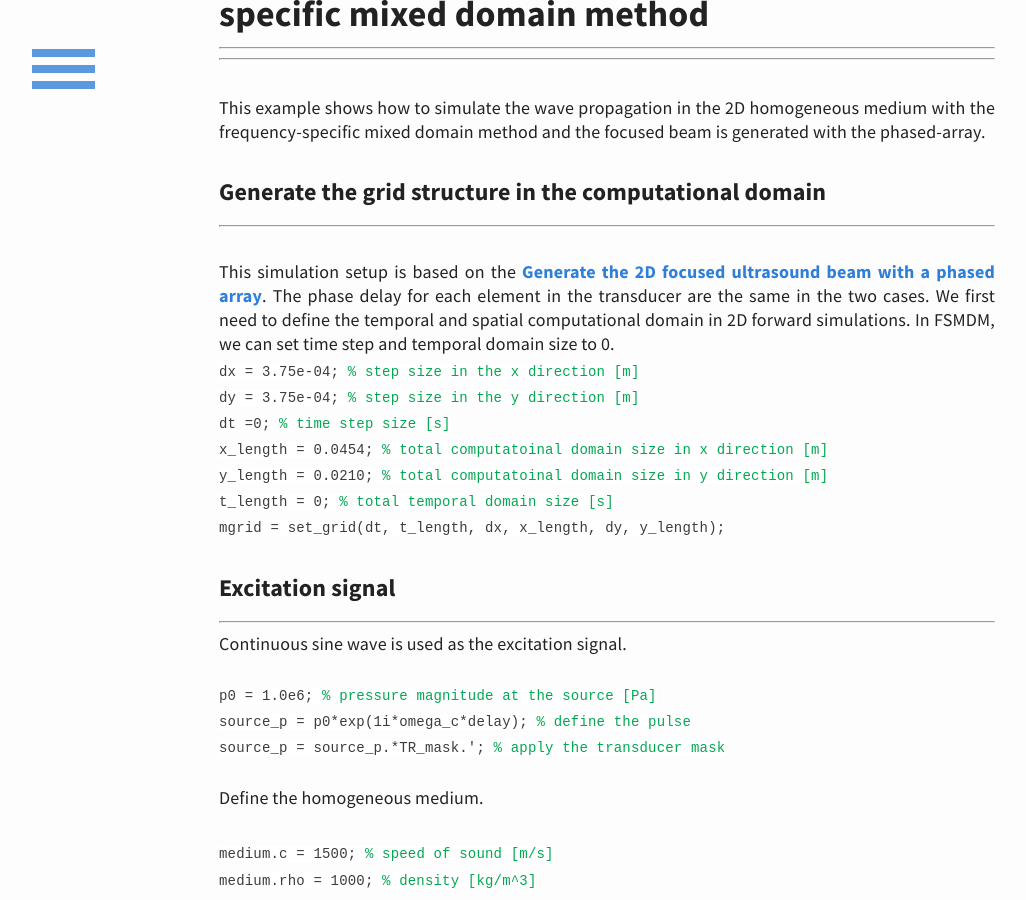
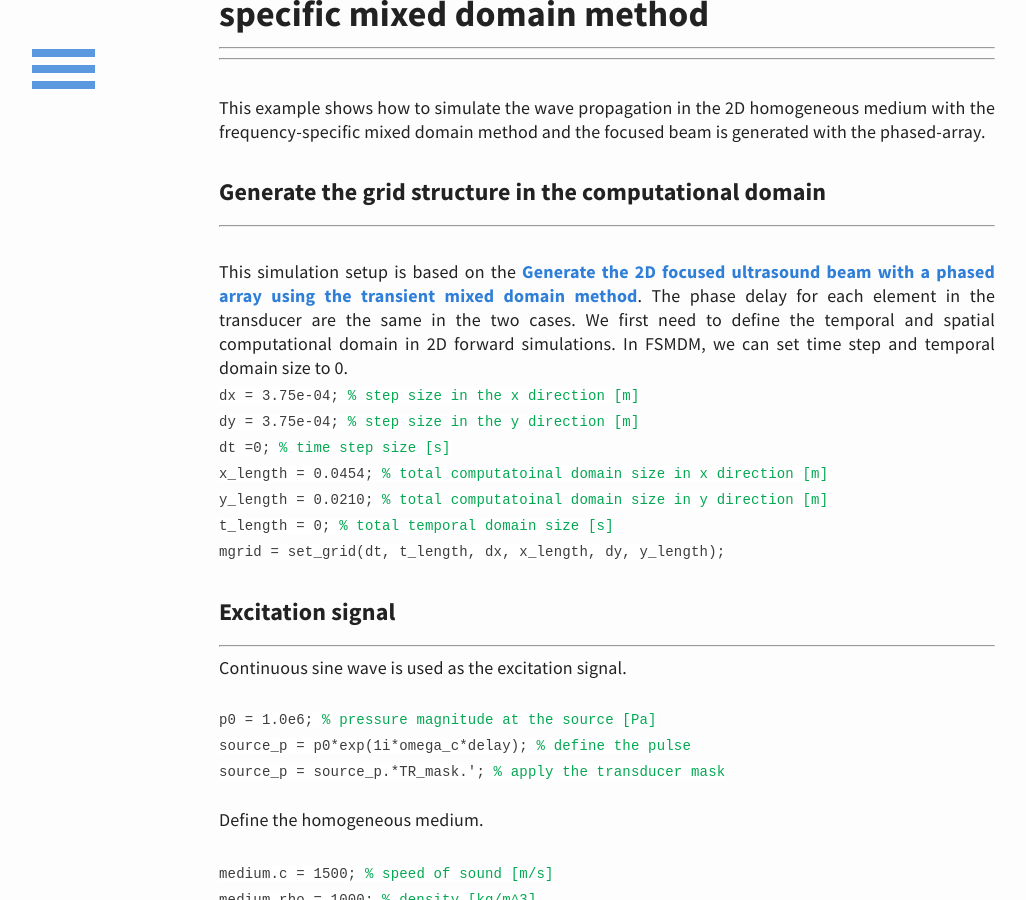
Before and after one commit to m-SOUND/mSOUND, a Jekyll site: the page built from _posts/2019-02-20-Focused_ultrasound_simulation_in_homogeneous_2D_media_with_FSMDM.html, in a window 1280 px wide and 900 px high, scrolled down 369 px. Shown: the whole window, without its empty margins (33-1059 px from the left). Built offline with Jekyll 4.4.1, drawn with Linux system fonts in a browser that asks for light colours.

Commit message:
Update 2019-02-20-Focused_ultrasound_simulation_in_homogeneous_2D_media_with_FSMDM.html

```diff
--- a/_posts/2019-02-20-Focused_ultrasound_simulation_in_homogeneous_2D_media_with_FSMDM.html
+++ b/_posts/2019-02-20-Focused_ultrasound_simulation_in_homogeneous_2D_media_with_FSMDM.html
@@ -7,14 +7,16 @@
 <p>
 This example shows how to simulate the wave propagation in the 2D homogeneous medium with the frequency-specific
  mixed domain method and the focused beam is generated with the phased-array.
+ </p>
 
- </p>
+
 <!---define the structure grid--->
 <h6>Generate the grid structure in the computational domain</h6>
 <hr>
 <p>
  <br>This simulation setup is based on the
-   <a href="https://m-sound.github.io/mSOUND/generate_2D_focused_ultrasound_beam_with_phased_array">Generate the 2D focused ultrasound beam with a phased array</a>.
+   <a href="https://m-sound.github.io/mSOUND/generate_2D_focused_ultrasound_beam_with_phased_array">
+  Generate the 2D focused ultrasound beam with a phased array using the transient mixed domain method</a>.
   The phase delay for each element in the transducer are the same in the two cases.
   We first need to define the temporal and spatial computational domain in 2D forward simulations. In FSMDM, we can set
   time step and temporal domain size to 0.
@@ -44,10 +46,10 @@
 <br>source_p = source_p.*TR_mask.'; <font color="#03a852"> % apply the transducer mask </font>
 <br>
 </code>
-
  </p>
 
 
+ <p>
 Define the homogeneous medium.
  <code>
   <br>
```
